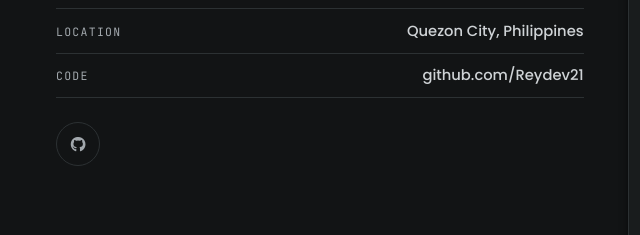
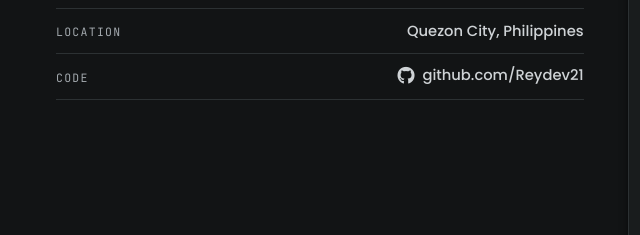
Before and after one commit to Reydev21/My-portfolio, a plain HTML site: page index.html in a window 1280 px wide. Shown: the part 5673-5908 px from the top of the page, 8-648 px from the left. Drawn offline with nearby package versions, Linux system fonts and the light colour scheme.

Commit message:
Fold the GitHub icon into the Code contact row

```diff
--- a/index.html
+++ b/index.html
@@ -444,12 +444,8 @@
                             <li><span class="k">Email</span><span class="v"><a href="mailto:rustiareynielle734@email.com">rustiareynielle734@email.com</a></span></li>
                             <li><span class="k">Phone</span><span class="v">0960-294-3177</span></li>
                             <li><span class="k">Location</span><span class="v">Quezon City, Philippines</span></li>
-                            <li><span class="k">Code</span><span class="v"><a href="https://github.com/Reydev21" target="_blank" rel="noreferrer">github.com/Reydev21</a></span></li>
+                            <li><span class="k">Code</span><span class="v"><a class="has-icon" href="https://github.com/Reydev21" target="_blank" rel="noreferrer"><i class="fa-brands fa-github" aria-hidden="true"></i>github.com/Reydev21</a></span></li>
                         </ul>
-
-                        <div class="social-links">
-                            <a href="https://github.com/Reydev21" target="_blank" rel="noreferrer" aria-label="GitHub"><i class="fa-brands fa-github"></i></a>
-                        </div>
                     </div>
 
                     <div class="contact-form-container">
--- a/style.css
+++ b/style.css
@@ -2808,3 +2808,16 @@ footer a:hover {
         margin: 0 0 1.25rem;
     }
 }
+
+/* ---------- the GitHub link lives inside its contact row ---------- */
+
+.contact-rows .has-icon {
+    display: inline-flex;
+    align-items: center;
+    gap: 0.5rem;
+}
+
+.contact-rows .has-icon i {
+    font-size: 1.1rem;
+    line-height: 1;
+}
```
